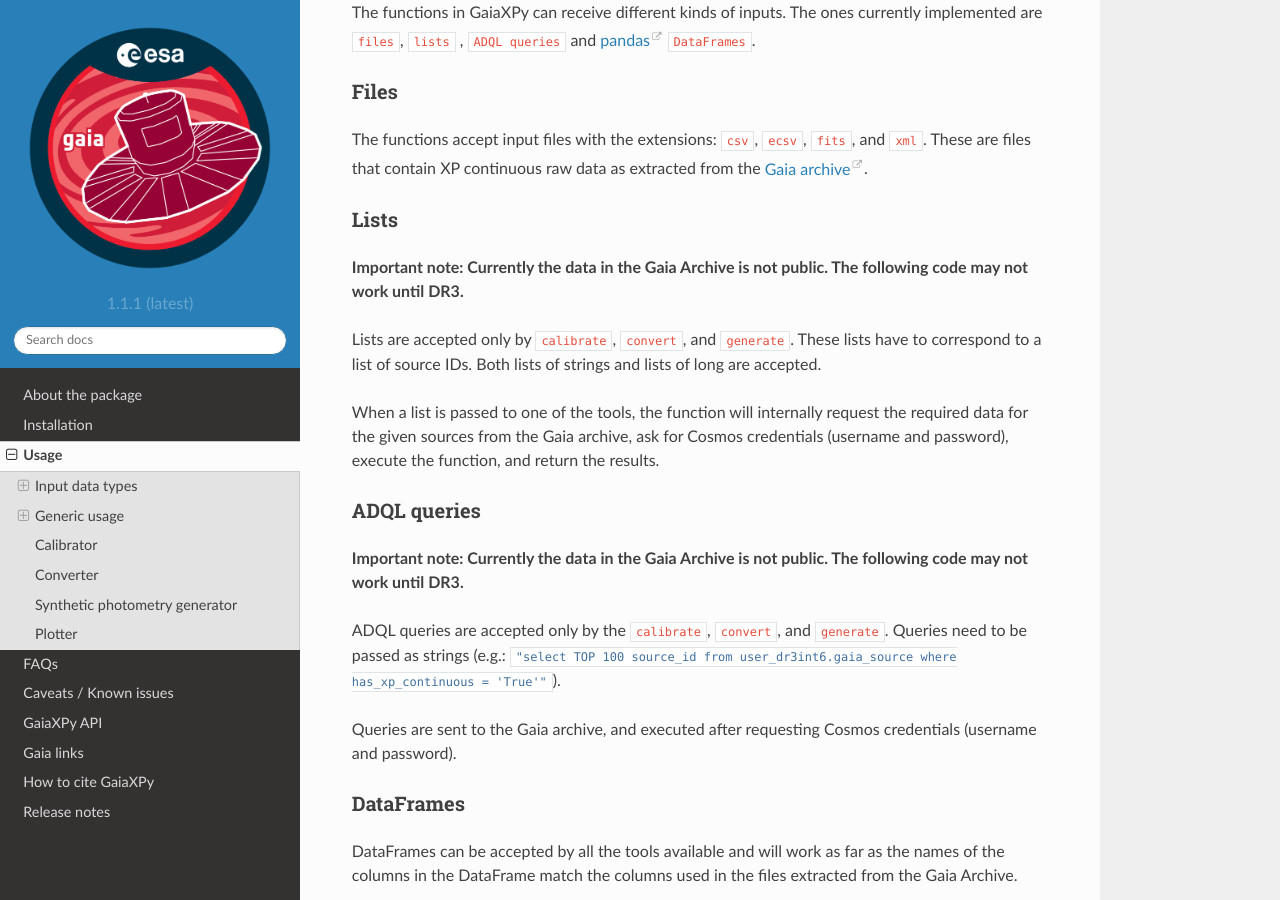
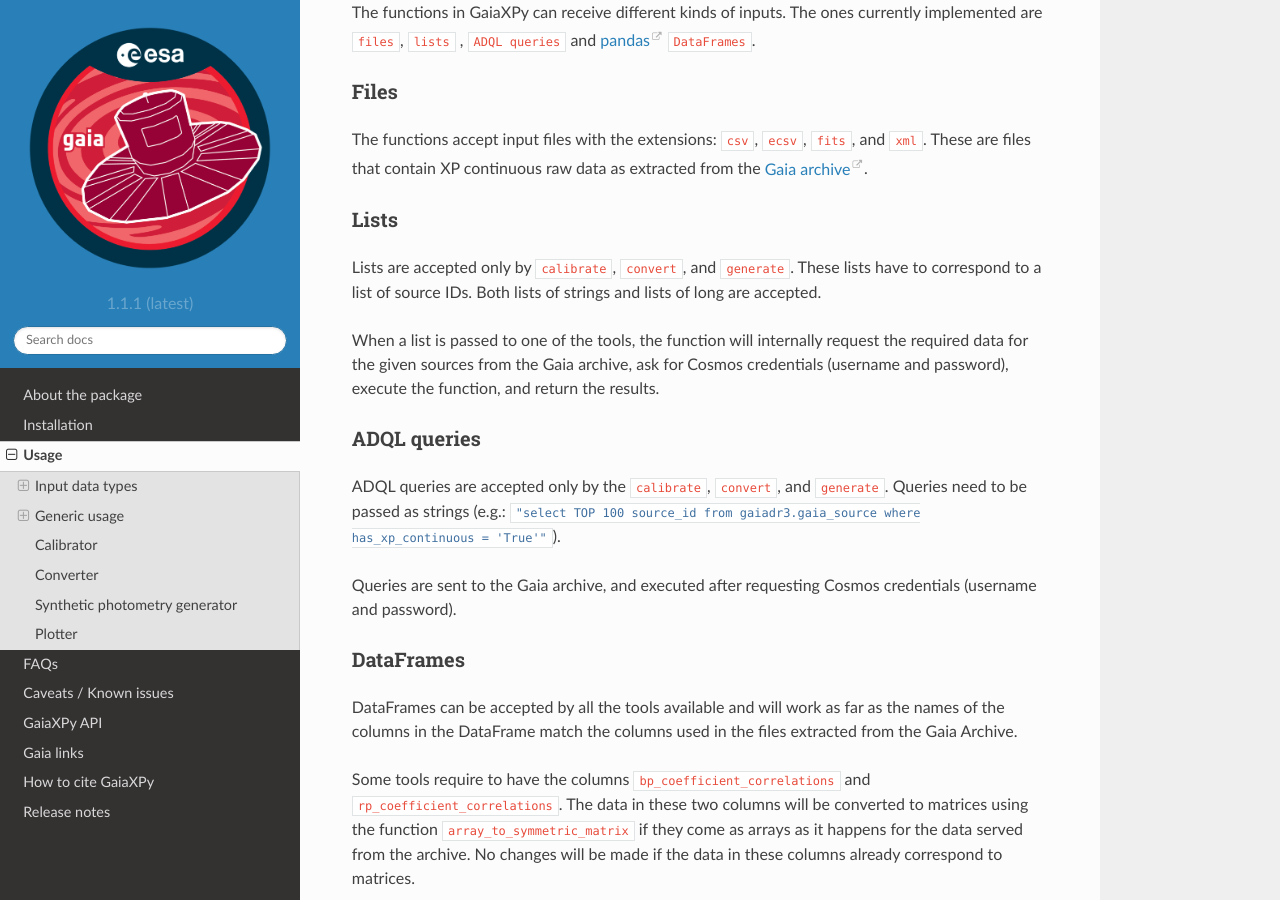
Before and after one commit to gaia-dpci/GaiaXPy, a Sphinx documentation site: the page built from docs/source/usage.rst, in a window 1280 px wide and 900 px high, scrolled down 359 px. Built offline with Sphinx 7.4.7 and the Read the Docs theme 2.0.0, drawn with Linux system fonts in a browser that asks for light colours; formulas are drawn with MathJax 3.

Commit message:
Archive is now public

```diff
--- a/docs/source/usage.rst
+++ b/docs/source/usage.rst
@@ -21,18 +21,13 @@
 
 Lists
 -----
-**Important note: Currently the data in the Gaia Archive is not public. The following code may not work until DR3.**
-
 Lists are accepted only by :python:`calibrate`, :python:`convert`, and :python:`generate`. These lists have to correspond to a list of source IDs. Both lists of strings and lists of long are accepted.
 
-When a list is passed to one of the tools, the function will internally request the required data for the given sources from the Gaia archive, ask for
-Cosmos credentials (username and password), execute the function, and return the results.
+When a list is passed to one of the tools, the function will internally request the required data for the given sources from the Gaia archive, ask for Cosmos credentials (username and password), execute the function, and return the results.
 
 ADQL queries
 ------------
-**Important note: Currently the data in the Gaia Archive is not public. The following code may not work until DR3.**
-
-ADQL queries are accepted only by the :python:`calibrate`, :python:`convert`, and :python:`generate`. Queries need to be passed as strings (e.g.: :python:`"select TOP 100 source_id from user_dr3int6.gaia_source where has_xp_continuous = 'True'"`).
+ADQL queries are accepted only by the :python:`calibrate`, :python:`convert`, and :python:`generate`. Queries need to be passed as strings (e.g.: :python:`"select TOP 100 source_id from gaiadr3.gaia_source where has_xp_continuous = 'True'"`).
 
 Queries are sent to the Gaia archive, and executed after requesting Cosmos credentials (username and password).
 
```
